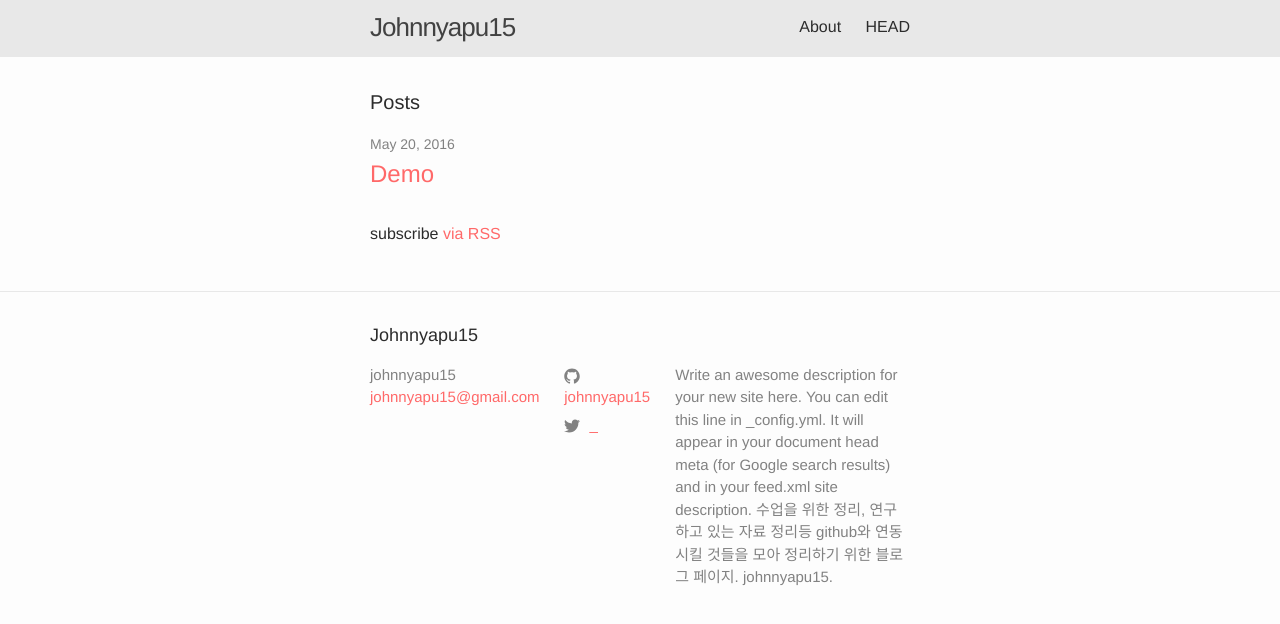
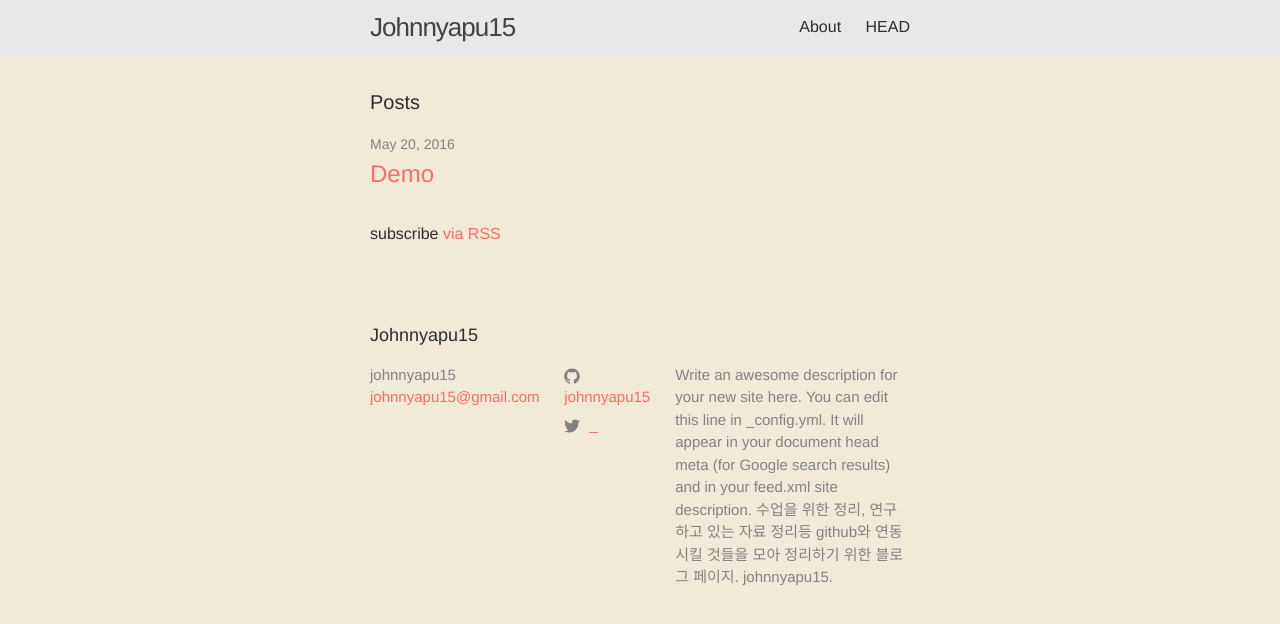
Before and after one commit to johnnyapu15/johnnyapu15.github.io, a Jekyll site: the page built from index.md, in a window 1280 px wide. Shown: the top 624 px of the page. Built offline with Jekyll 4.4.1, drawn with Linux system fonts in a browser that asks for light colours.

Commit message:
color change

```diff
--- a/_sass/minima.scss
+++ b/_sass/minima.scss
@@ -11,7 +11,7 @@
 $spacing-unit:     30px !default;
 
 $text-color:       #2C2C2C !default;
-$background-color: #fdfdfd !default;
+$background-color: #f0ead6 !default;
 $brand-color:      #ff6969 !default;
 
 $grey-color:       #828282 !default;
```
Also changed, not shown: 1 other file.
